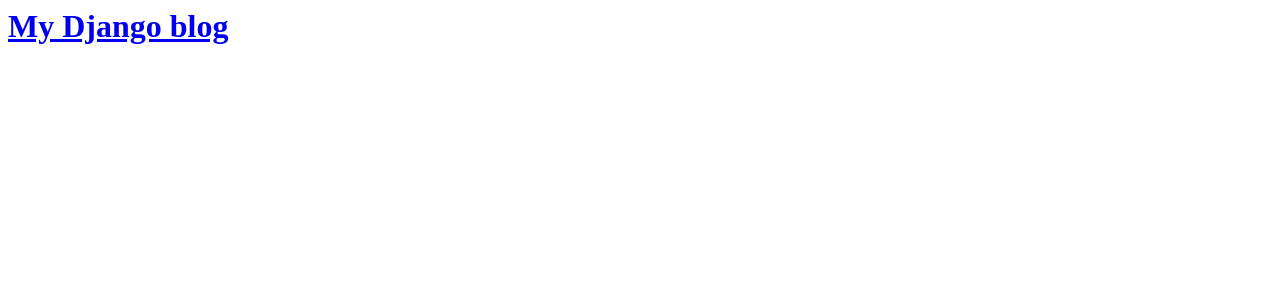
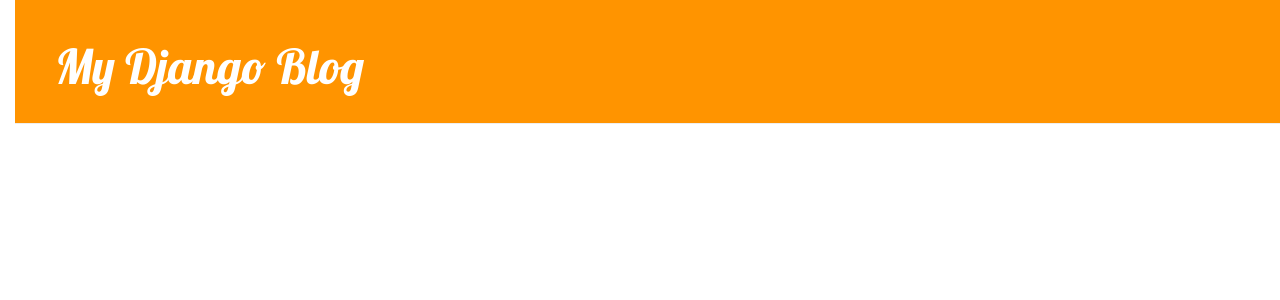
Before and after one commit to Rocckk/my-repo, a Django app: page / in a window 1280 px wide. Shown: the top 300 px of the page. Run offline with Django 3.2, Linux system fonts and the light colour scheme; data that the repository does not hold is empty; some libraries are stand-ins or nearby versions.

Commit message:
styles and post templates added

```diff
--- /dev/null
+++ b/dodge/static/css/dodge.css
@@ -0,0 +1,55 @@
+h1 a {
+    color: #FCA205;
+font-family: 'Lobster';
+}
+
+body {
+    padding-left: 15px;
+}
+
+.page-header {
+    background-color: #ff9400;
+    margin-top: 0;
+    padding: 20px 20px 20px 40px;
+}
+
+.page-header h1, .page-header h1 a, .page-header h1 a:visited, .page-header h1 a:active {
+    color: #ffffff;
+    font-size: 36pt;
+    text-decoration: none;
+}
+
+.content {
+    margin-left: 40px;
+}
+
+h1, h2, h3, h4 {
+    font-family: 'Lobster', cursive;
+}
+
+.date {
+    color: #828282;
+}
+
+.save {
+    float: right;
+}
+
+.post-form textarea, .post-form input {
+    width: 100%;
+}
+
+.top-menu, .top-menu:hover, .top-menu:visited {
+    color: #ffffff;
+    float: right;
+    font-size: 26pt;
+    margin-right: 20px;
+}
+
+.post {
+    margin-bottom: 70px;
+}
+
+.post h1 a, .post h1 a:visited {
+    color: #000000;
+}
--- /dev/null
+++ b/dodge/templates/dodge/base.html
@@ -0,0 +1,25 @@
+{% load staticfiles %}
+<html>
+    <head>
+        <title>Django Girls blog</title>
+        <link rel="stylesheet" href="//maxcdn.bootstrapcdn.com/bootstrap/3.2.0/css/bootstrap.min.css">
+        <link rel="stylesheet" href="//maxcdn.bootstrapcdn.com/bootstrap/3.2.0/css/bootstrap-theme.min.css">
+        <link href='//fonts.googleapis.com/css?family=Lobster&subset=latin,latin-ext' rel='stylesheet' type='text/css'>
+        <link rel="stylesheet" href="{% static 'css/dodge.css' %}">
+    </head>
+    <body>
+       <body>
+    <div class="page-header">
+        <h1><a href="/">My Django Blog</a></h1>
+    </div>
+    <div class="content container">
+        <div class="row">
+            <div class="col-md-8">
+            {% block content %}
+            {% endblock %}
+            </div>
+        </div>
+    </div>
+</body>
+    </body>
+</html>
--- a/dodge/templates/dodge/post_list.html
+++ b/dodge/templates/dodge/post_list.html
@@ -1,17 +1,13 @@
-<html>
-    <head>
-        <title>My Django blog</title>
-    </head>
-    <body>
-        <div>
-            <h1><a href="/">My Django blog</a></h1>
+{% extends 'dodge/base.html' %}
+
+        {% block content %}
+    {% for post in posts %}
+        <div class="post">
+            <div class="date">
+                {{ post.published_date }}
+            </div>
+            <h1><a href="{% url 'post_detail' pk=post.pk %}">{{ post.title }}</a></h1>
+            <p>{{ post.text|linebreaksbr }}</p>
         </div>
-{% for post in posts %}
-    <div>
-        <p>published: {{ post.published_date }}</p>
-        <h1><a href="">{{ post.title }}</a></h1>
-        <p>{{ post.text|linebreaksbr }}</p>
-    </div>
-{% endfor %}
-    </body>
-</html>
+    {% endfor %}
+{% endblock %}
--- a/dodge/urls.py
+++ b/dodge/urls.py
@@ -3,4 +3,5 @@
 
 urlpatterns = [
     url(r'^$', views.post_list, name='post_list'),
+    url(r'^post/(?P<pk>\d+)/$', views.post_detail, name='post_detail')
 ]
--- a/dodge/views.py
+++ b/dodge/views.py
@@ -1,14 +1,18 @@
 # -*- coding: utf-8 -*-
 from __future__ import unicode_literals
-
-from django.shortcuts import render
 
 from .models import Post
 
 from django.utils import timezone
+
+from django.shortcuts import render, get_object_or_404
 
 # Create your views here.
 
 def post_list(request):
     posts = Post.objects.filter(published_date__lte=timezone.now()).order_by('published_date')
     return render(request, 'dodge/post_list.html', {'posts': posts})
+
+def post_detail(request, pk):
+    post = get_object_or_404(Post, pk=pk)
+    return render(request, 'dodge/post_detail.html', {'post': post})
```
Also changed, not shown: dodge/templates/dodge/post_detail.html (added, +13 -0 lines).
